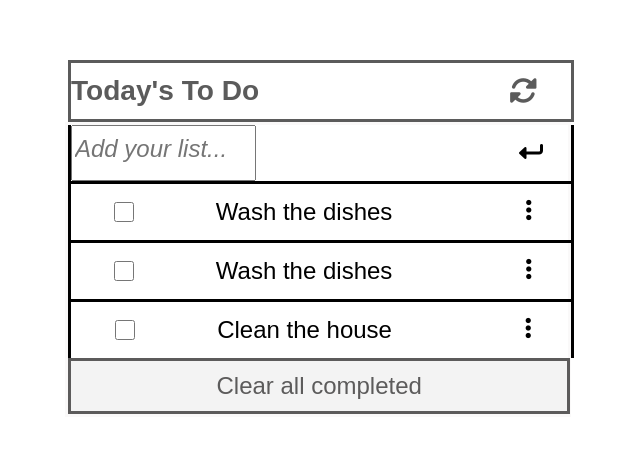
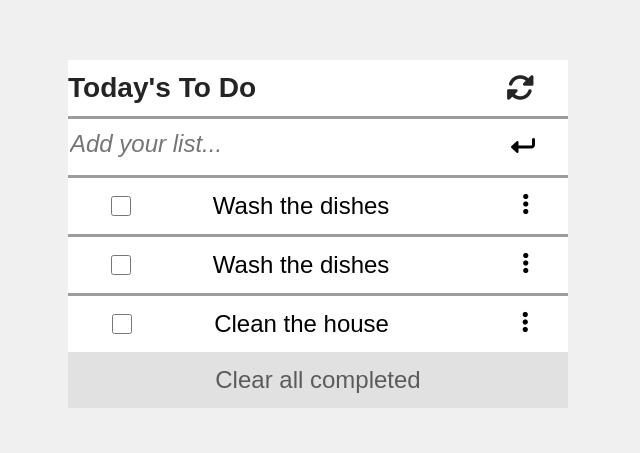
Before and after one commit to DelhinRharl/ToDoList, a website built with webpack: page src/index.html in a window 1280 px wide. Shown: the part 201-654 px from the top of the page, without its empty margins (322-962 px from the left). Built offline with nearby package versions, Linux system fonts and the light colour scheme.

Commit message:
Fix errors of UI

```diff
--- a/src/index.html
+++ b/src/index.html
@@ -26,13 +26,13 @@
           <input type="text" id="userInput" placeholder="Add your list..." />
           <i class="fas fa-level-down-alt fa-rotate-90"></i>
         </div>
-        <div class="container">
-          <ul id="licontainer"></ul>
-        </div>
-        <div class="btn-container">
-          <button type="button" id="btn">Clear all completed</button>
-        </div>
       </form>
+      <div class="container">
+        <ul id="licontainer"></ul>
+      </div>
+      <div class="btn-container">
+        <button type="button" id="btn">Clear all completed</button>
+      </div>
     </main>
     <script src="index.js"></script>
   </body>
--- a/src/style.css
+++ b/src/style.css
@@ -1,3 +1,7 @@
+body {
+  background-color: rgb(241, 240, 240);
+}
+
 main {
   display: flex;
   flex-direction: column;
@@ -20,13 +24,15 @@ h3 {
   padding: 0;
   width: 31.25rem;
   height: 3.5rem;
-  border-style: solid;
+  border-bottom: solid;
+  border-color: rgb(156, 156, 156);
   display: flex;
   flex-direction: row;
   align-items: center;
   justify-content: start;
+  background-color: #fff;
   gap: 50%;
-  color: rgb(91, 91, 91);
+  color: rgb(36, 36, 36);
 }
 
 ::-webkit-input-placeholder {
@@ -36,7 +42,7 @@ h3 {
 
 #formation {
   width: 31.25rem;
-  border: solid;
+  border: none;
   border-color: rgb(250, 249, 249);
 }
 
@@ -48,10 +54,10 @@ h3 {
   margin: 0;
   padding: 0;
   height: 3.5rem;
-  background-color: rgb(243, 243, 243);
+  background-color: rgb(226, 225, 225);
   color: rgb(92, 91, 91);
-  border: solid;
-  width: 31.4rem;
+  border: none;
+  width: 31.25rem;
   font-size: 1.5rem;
 }
 
@@ -68,30 +74,35 @@ ul li {
   width: 31.25rem;
   border-style: solid;
   border-bottom: 0.125rem;
-  border-color: black;
+  border-color: rgb(156, 156, 156);
   display: flex;
   align-items: center;
   justify-content: space-around;
+  border-right: none;
 }
 
 .mystyle {
-  border-bottom: 0.125rem;
-  border-color: black;
+  border-bottom: 0.125rem rgb(95, 95, 95);
+  border-left: white;
 }
 
 .user {
   display: flex;
-  gap: 50%;
-  width: 100%;
+  gap: 0%;
+  width: 31.25rem;
   height: 3.5rem;
-  border-style: solid;
-  border-bottom: 0.5px;
-  border-top: 2px;
+  border-bottom: solid;
+  border-bottom: 1px;
+  border-left: none;
+  border-right: none;
+  background-color: #fff;
 }
 
-.userInput {
-  outline: none;
-  width: 30rem;
+#userInput {
+  width: 31.25rem;
+  display: flex;
+  height: 3.5rem;
+  border: none;
 }
 
 .check {
@@ -103,3 +114,7 @@ ul li {
 .fa-ellipsis-v {
   float: right;
 }
+
+.fa-level-down-alt {
+  margin-right: 3.25rem;
+}
```
